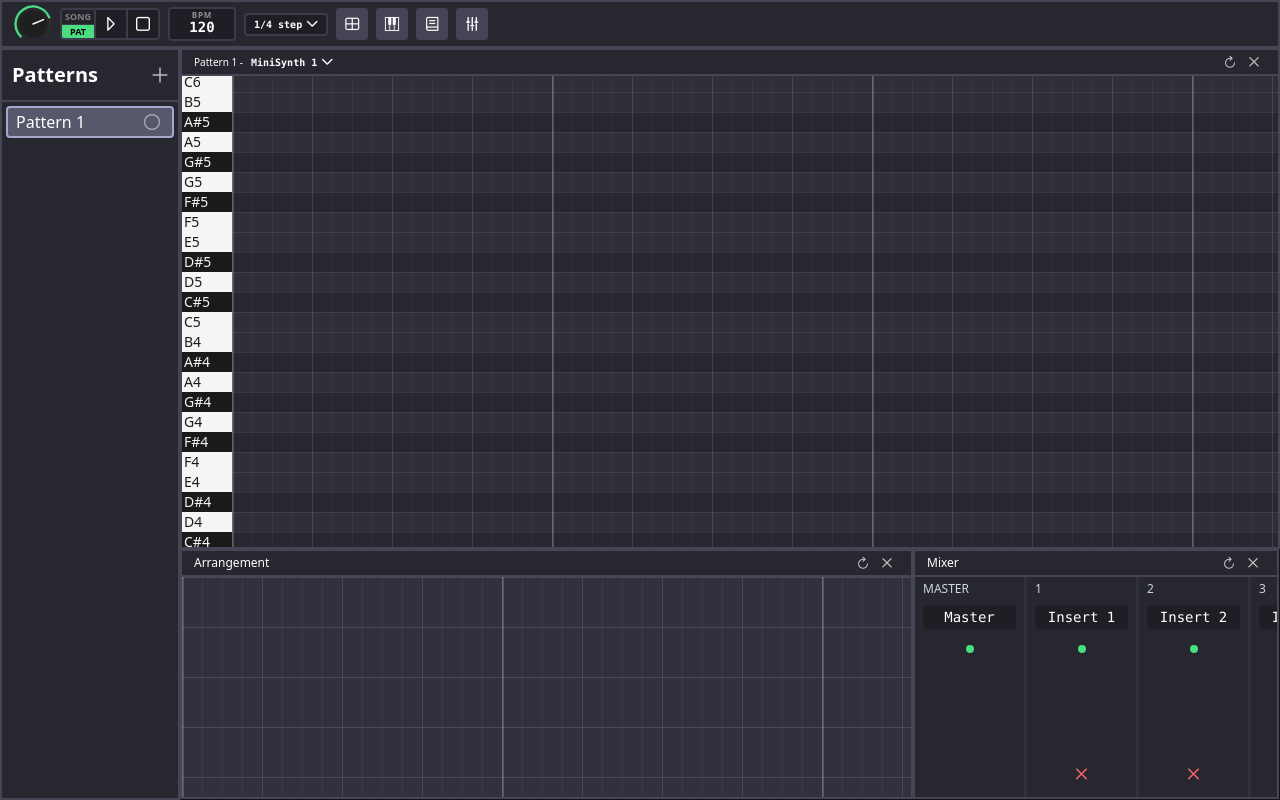
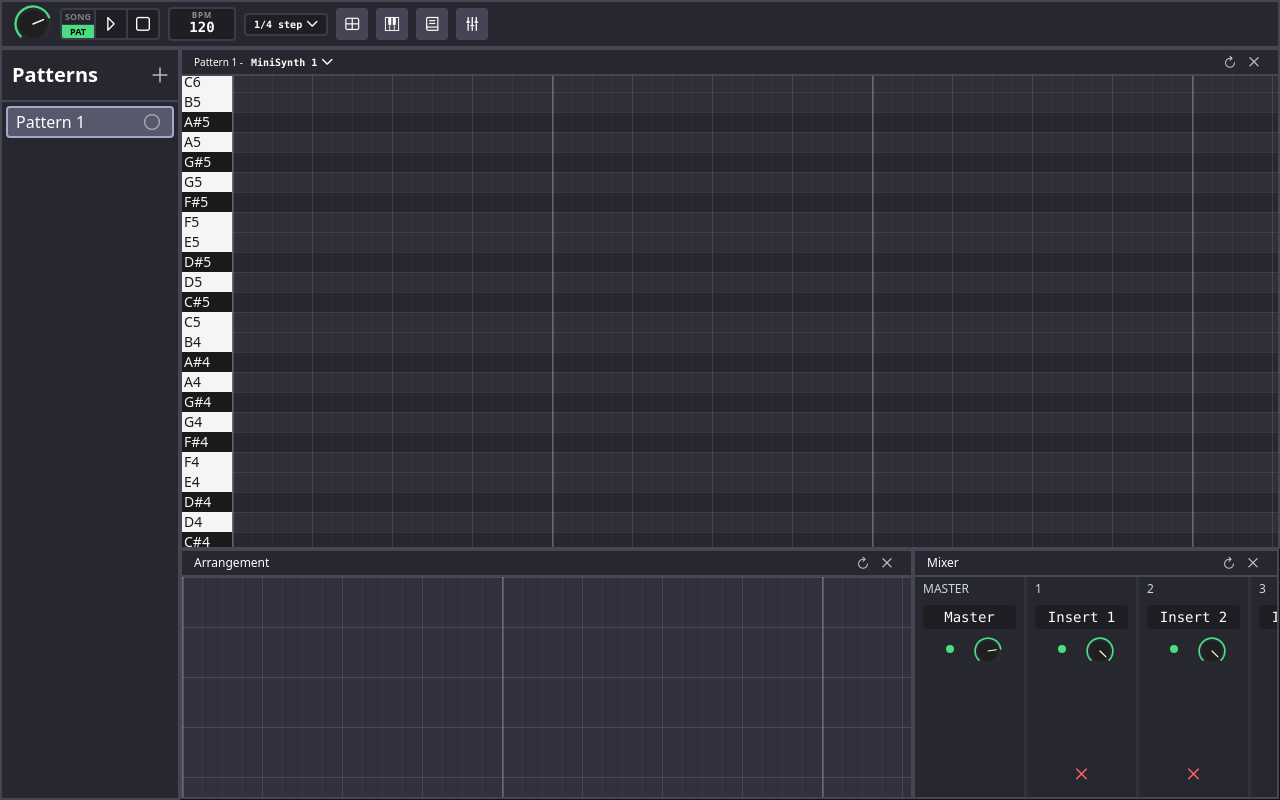
Before and after one commit to Narwhale14/kiwave, a Vue app: page / in a window 1280 px wide. Built offline with nearby package versions, Linux system fonts and the light colour scheme.

Commit message:
master + channel level volume knobs

```diff
--- a/src/audio/AudioEngine.ts
+++ b/src/audio/AudioEngine.ts
@@ -69,27 +69,43 @@ export class AudioEngine {
 
     private _syncChannelGains() {
         const now = this._audioContext.currentTime;
-        for (const ch of channelManager.getAllChannels()) {
-            const node = ch.instrument.getOutputNode();
-            if (ch.muted) {
+        for(const channel of channelManager.getAllChannels()) {
+            const node = channel.instrument.getOutputNode();
+            if(channel.muted) {
                 node.gain.cancelScheduledValues(now);
                 node.gain.setValueAtTime(node.gain.value, now);
                 node.gain.linearRampToValueAtTime(0, now + 0.01);
             } else {
-                node.gain.setTargetAtTime(ch.volume, now, 0.005);
+                node.gain.setTargetAtTime(channel.volume, now, 0.005);
             }
         }
     }
 
+    setChannelGain(channelId: string, volume: number) {
+        const channel = channelManager.getChannel(channelId);
+        if(!channel) return;
+
+        channel.volume = volume;
+        const node = channel.instrument.getOutputNode();
+        node.gain.setTargetAtTime(volume, this._audioContext.currentTime, 0.005);
+    }
+
     private _syncMixerGains() {
         const now = this._audioContext.currentTime;
-        for (const track of mixerManager.getAllMixers()) {
-            if (track.muted) {
+        for(const track of mixerManager.getAllMixers()) {
+            if(track.muted) {
                 this._audioGraph.setGainImmediate(track.id, now);
             } else {
                 this._audioGraph.setGain(track.id, track.volume);
             }
         }
+    }
+
+    setMixerGain(trackId: string, volume: number) {
+        const track = mixerManager.getMixer(trackId);
+        if(!track) return;
+        track.volume = volume;
+        this._audioGraph.setGain(trackId, volume)
     }
 
     // GETTERS
--- a/src/audio/mixerManager.ts
+++ b/src/audio/mixerManager.ts
@@ -12,13 +12,13 @@ export interface MixerTrack {
 }
 
 export class MixerManager {
-    private tracks: Map<string, MixerTrack> = reactive(new Map());
+    private tracks: MixerTrack[] = reactive([]);
     private soloTrackId: string | null = null;
     private nextId = 1;
     onMuteStateChanged: (() => void) | null = null;
 
     constructor() {
-        this.tracks.set('master', {
+        this.tracks.push({
             id: 'master',
             name: 'Master',
             route: -1,
@@ -31,7 +31,7 @@ export class MixerManager {
 
     addMixer(name?: string) {
         const id = `mixer-${this.nextId}`;
-        this.tracks.set(id, {
+        this.tracks.push({
             id,
             name: name || `Mixer ${this.nextId}`,
             route: 0,
@@ -44,16 +44,17 @@ export class MixerManager {
     }
 
     removeMixer(id: string) {
-        this.tracks.delete(id);
+        const index = this.tracks.findIndex(t => t.id === id);
+        if(index !== -1) this.tracks.splice(index, 1);
     }
 
     getMixer(id: string): MixerTrack | null {
-        return this.tracks.get(id) ?? null;
+        return this.tracks.find(t => t.id === id) ?? null;
     }
 
     getMixerByNumber(n: number): MixerTrack | null {
         const id = n === 0 ? 'master' : `mixer-${n}`;
-        return this.tracks.get(id) ?? null;
+        return this.tracks.find(t => t.id === id) ?? null;
     }
 
     getAllMixers(): MixerTrack[] {
@@ -61,35 +62,35 @@ export class MixerManager {
     }
 
     setName(id: string, name: string) {
-        const track = this.tracks.get(id);
+        const track = this.tracks.find(t => t.id === id);
         if(!track) return;
         track.name = name;
     }
 
     setRoute(id: string, route: number) {
-        const track = this.tracks.get(id);
+        const track = this.tracks.find(t => t.id === id);
         if(!track) return;
         track.route = route;
     }
 
     setVolume(id: string, volume: number) {
-        const track = this.tracks.get(id);
+        const track = this.tracks.find(t => t.id === id);
         if(!track) return;
         track.volume = volume;
     }
 
     setPan(id: string, pan: number) {
-        const track = this.tracks.get(id);
+        const track = this.tracks.find(t => t.id === id);
         if(!track) return;
         track.pan = pan;
     }
 
     toggleMute(id: string) {
-        const track = this.tracks.get(id);
+        const track = this.tracks.find(t => t.id === id);
         if(!track) return;
 
         if(this.soloTrackId) {
-            const soloed = this.tracks.get(this.soloTrackId);
+            const soloed = this.tracks.find(t=> t.id === this.soloTrackId);
             if(soloed) { soloed.solo = false; }
             this.soloTrackId = null;
         }
@@ -99,7 +100,7 @@ export class MixerManager {
     }
 
     toggleSolo(id: string) {
-        const track = this.tracks.get(id);
+        const track = this.tracks.find(t => t.id === id);
         if(!track) return;
 
         if(this.soloTrackId === id) {
@@ -111,7 +112,7 @@ export class MixerManager {
         }
 
         if(this.soloTrackId) {
-            const previous = this.tracks.get(this.soloTrackId);
+            const previous = this.tracks.find(t => t.id === this.soloTrackId);
             if(previous) previous.solo = false;
         }
 
--- a/src/components/ChannelRack.vue
+++ b/src/components/ChannelRack.vue
@@ -95,6 +95,8 @@ onBeforeUnmount(() => {
 
     <div>
       <div v-for="channel in channels" :key="channel.id" class="flex flex-row items-center gap-2 px-2 border-b border-mix-20 hover:bg-mix-15 py-1 transition-colors shrink-0">
+        <Knob :size="28" :resistance="0.5" :title="`Volume: ${Math.round(channel.volume * 100)}%`" :model-value="channel.volume" @update:model-value="v => engine.setChannelGain(channel.id, v)"/>
+
         <!-- mute toggle (left click) / solo toggle (right click) -->
         <button
           @click="engine.toggleChannelMute(channel.id)"
--- a/src/components/HeaderBar.vue
+++ b/src/components/HeaderBar.vue
@@ -9,7 +9,7 @@ import BaseDropdown from './modals/BaseDropdown.vue';
 import { headerHeight } from '../services/layoutManager';
 import { HEADER_HEIGHT_MIN, HEADER_HEIGHT_MAX } from '../constants/layout';
 import { MASTER_VOLUME_DEFAULT } from '../constants/defaults';
-import { ref, toRef, watch } from 'vue';
+import { ref, toRef } from 'vue';
 import { getAudioEngine } from '../services/audioEngineManager';
 import Knob from './buttons/Knob.vue';
 
@@ -97,12 +97,11 @@ function startResize(e: PointerEvent) {
 }
 
 const masterVolume = ref(MASTER_VOLUME_DEFAULT);
-watch(masterVolume, (v) => engine.setMasterVolume(v), { immediate: true });
 </script>
 
 <template>
   <div class="relative flex w-full border-2 bg-mix-15 border-mix-30 px-3 gap-2 items-center" :style="{ height: `${headerHeight}px` }">
-    <Knob v-model="masterVolume" :default-value="MASTER_VOLUME_DEFAULT" :size="headerHeight - 10" title="Master Volume" :resistance="1"/>
+    <Knob v-model="masterVolume" @update:model-value="v => engine.setMasterVolume(v)" :default-value="MASTER_VOLUME_DEFAULT" :size="headerHeight - 10" title="Master Volume" :resistance="1"/>
 
     <!-- playback controls -->
     <div class="flex flex-row items-stretch">
--- a/src/components/Mixer.vue
+++ b/src/components/Mixer.vue
@@ -2,6 +2,7 @@
 import { inject, computed } from 'vue';
 import { mixerManager, type MixerTrack } from '../audio/mixerManager';
 import { getAudioEngine } from '../services/audioEngineManager';
+import Knob from './buttons/Knob.vue'
 
 const closeWindow = inject<() => void>('closeWindow');
 const resetWindow = inject<() => void>('resetWindow');
@@ -61,6 +62,7 @@ function onTrackNameKeydown(e: KeyboardEvent) {
           @keydown="onTrackNameKeydown"
         />
 
+        <div class="flex flex-row gap-3">
           <!-- mute toggle (left click) / solo toggle (right click) -->
           <button
             @click="engine.toggleMixerMute(track.id)"
@@ -70,6 +72,10 @@ function onTrackNameKeydown(e: KeyboardEvent) {
           >
             <span class="w-2 h-2 rounded-full transition-colors" :style="{ backgroundColor: muteCircleColor(track) }" />
           </button>
+
+          <!-- gain knob -->
+          <Knob :size="28" :resistance="0.5" :title="`Volume: ${Math.round(track.volume * 100)}%`" :model-value="track.volume" @update:model-value="v => engine.setMixerGain(track.id, v)"/>
+        </div>
 
         <div class="mt-auto p-3">
           <button v-if="track.id !== 'master'" @click="engine.removeMixer(track.id)">
```
Also changed, not shown: src/audio/channelManager.ts (+14 -13 lines). Lines whose indentation alone changed are shown as unchanged.
